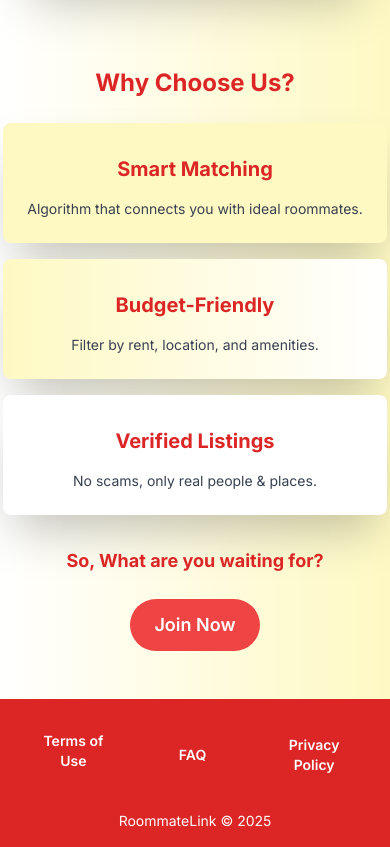
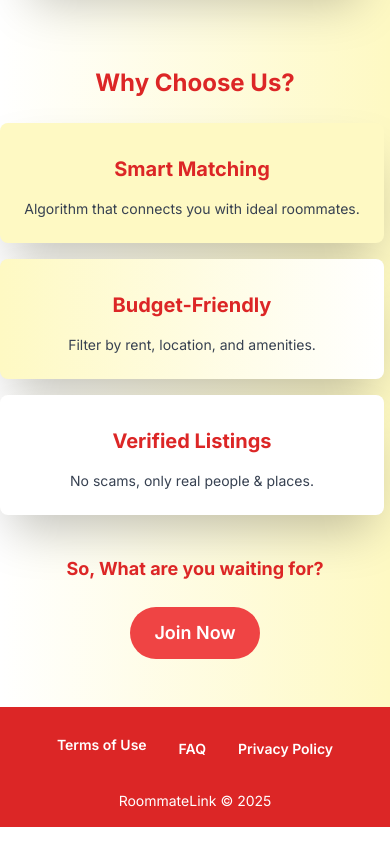
Before and after one commit to Evan-Proulx/RoommateLink-Frontend, a React (Vite) app: page / in a window 390 px wide. Shown: the part 2080-2927 px from the top of the page. Built offline with nearby package versions, Linux system fonts and the light colour scheme; no server answers; a web font is replaced by a local one.

Commit message:
Add French translation to Landing Page with language toggle support

```diff
--- a/src/Components/LandingPage/LandingPage.tsx
+++ b/src/Components/LandingPage/LandingPage.tsx
@@ -1,95 +1,195 @@
-import React, {useEffect, useState} from "react";
-import {FontAwesomeIcon} from "@fortawesome/react-fontawesome";
-import {faComments, faMagnifyingGlassPlus, faUser} from "@fortawesome/free-solid-svg-icons";
+import React, { useEffect, useState, createContext, useContext, ReactNode } from "react";
+import { FontAwesomeIcon } from "@fortawesome/react-fontawesome";
+import { faComments, faMagnifyingGlassPlus, faUser } from "@fortawesome/free-solid-svg-icons";
 import LoginPopup from "./LoginPopup.tsx";
-import {useNavigate} from "react-router-dom";
+import { useNavigate } from "react-router-dom";
+
+const translations = {
+    en: {
+        // First Section
+        langEn: "En",
+        langFr: "Fr",
+        login: "Log in",
+        mainTitle: "Roommate Link",
+        subTitle: "Find the Perfect Roommate or Place with Ease!",
+        feature1: "Easily find a like-minded roommate or the perfect place with our smart matching system. Hassle-free, fast, and tailored to your lifestyle.",
+        feature2: "Stay safe with verified listings and secure chats. Join thousands who found their ideal living situation—quick, easy, and stress-free!",
+        feature3: "Find your next home effortlessly and start living comfortably with a roommate who truly matches your vibe!",
+        // How It Works
+        howItWorksTitle: "How It Works",
+        step1Title: "Create Your Profile",
+        step1Desc: "Tell us about yourself and what you're looking for.",
+        step2Title: "Discover Matches",
+        step2Desc: "Get matched with compatible roommates or listings.",
+        step3Title: "Connect & Move In",
+        step3Desc: "Chat securely, schedule visits, and finalize your plans.",
+        imgAltCreateProfile: "How roommate link works",
+        imgAltFindRoommate: "Find roommate illustration",
+        // Why Choose Us
+        whyChooseUsTitle: "Why Choose Us?",
+        reason1Title: "Smart Matching",
+        reason1Desc: "Algorithm that connects you with ideal roommates.",
+        reason2Title: "Budget-Friendly",
+        reason2Desc: "Filter by rent, location, and amenities.",
+        reason3Title: "Verified Listings",
+        reason3Desc: "No scams, only real people & places.",
+        ctaPrompt: "So, What are you waiting for?",
+        joinNow: "Join Now",
+        // Footer
+        terms: "Terms of Use",
+        faq: "FAQ",
+        privacy: "Privacy Policy",
+        copyright: "RoommateLink © 2025",
+    },
+    fr: {
+        // First Section
+        langEn: "En",
+        langFr: "Fr",
+        login: "Connexion",
+        mainTitle: "Roommate Link",
+        subTitle: "Trouvez le Colocataire ou le Logement Idéal Facilement !",
+        feature1: "Trouvez facilement un colocataire partageant les mêmes idées ou le logement parfait grâce à notre système de correspondance intelligent. Sans tracas, rapide et adapté à votre style de vie.",
+        feature2: "Restez en sécurité avec des annonces vérifiées et des discussions sécurisées. Rejoignez des milliers de personnes qui ont trouvé leur situation de vie idéale - rapide, facile et sans stress !",
+        feature3: "Trouvez votre prochain chez-vous sans effort et commencez à vivre confortablement avec un colocataire qui correspond vraiment à votre ambiance !",
+        // How It Works
+        howItWorksTitle: "Comment Ça Marche",
+        step1Title: "Créez Votre Profil",
+        step1Desc: "Parlez-nous de vous et de ce que vous recherchez.",
+        step2Title: "Découvrez des Correspondances",
+        step2Desc: "Recevez des correspondances avec des colocataires ou des annonces compatibles.",
+        step3Title: "Connectez-vous et Emménagez",
+        step3Desc: "Discutez en toute sécurité, planifiez des visites et finalisez vos plans.",
+        imgAltCreateProfile: "Comment fonctionne roommate link",
+        imgAltFindRoommate: "Illustration trouver colocataire",
+        // Why Choose Us
+        whyChooseUsTitle: "Pourquoi Nous Choisir ?",
+        reason1Title: "Correspondance Intelligente",
+        reason1Desc: "Algorithme qui vous connecte avec les colocataires idéaux.",
+        reason2Title: "Adapté au Budget",
+        reason2Desc: "Filtrez par loyer, emplacement et commodités.",
+        reason3Title: "Annonces Vérifiées",
+        reason3Desc: "Pas d'arnaques, seulement de vraies personnes et de vrais lieux.",
+        ctaPrompt: "Alors, Qu'attendez-vous ?",
+        joinNow: "Inscrivez-vous Maintenant",
+        // Footer
+        terms: "Conditions d'Utilisation",
+        faq: "FAQ",
+        privacy: "Politique de Confidentialité",
+        copyright: "RoommateLink © 2025",
+    }
+};
+
+interface LanguageContextType {
+    language: 'en' | 'fr';
+    setLanguage: (language: 'en' | 'fr') => void;
+    translations: typeof translations['en']; // Use one language as the shape
+}
+
+const LanguageContext = createContext<LanguageContextType | undefined>(undefined);
+
+// --- 3. Create Custom Hook for easy access ---
+const useLanguage = (): LanguageContextType => {
+    const context = useContext(LanguageContext);
+    if (context === undefined) {
+        throw new Error('useLanguage must be used within a LanguageProvider (inside LandingPage)');
+    }
+    return context;
+};
+
+
+
 
 const FirstSection = () => {
-    const [isOn, setIsOn] = useState(false);
     const [isPopupOpen, setPopupOpen] = useState(false);
+    const { language, setLanguage, translations: t } = useLanguage(); // Use hook
+
     useEffect(() => {
         window.scrollTo(0, 0);
     }, []);
-    const handleOpenPopup = () => {
-        setPopupOpen(true);
-    };
 
-    const handleClosePopup = () => {
-        setPopupOpen(false);
+    const handleOpenPopup = () => setPopupOpen(true);
+    const handleClosePopup = () => setPopupOpen(false);
+
+    const handleLanguageToggle = () => {
+        setLanguage(language === 'en' ? 'fr' : 'en'); // Update context state
     };
 
     return (
         <section className="bg-gradient-to-r from-white to-yellow-100 text-center pb-10 pl-5 pr-5 md:pl-10 md:pr-10 lg:pl-20 lg:pr-20">
             <div className="flex justify-between items-center w-full py-4 px-5 md:px-10 lg:px-20">
-                {/* Language Toggle (Left Side) */}
+                {/* Language Toggle */}
                 <div className="flex items-center space-x-3">
-                    <span className="text-gray-700 font-semibold text-lg md:text-xl">En</span>
+                    <span className="text-gray-700 font-semibold text-lg md:text-xl">{t.langEn}</span>
                     <label className="relative inline-flex items-center cursor-pointer">
                         <input
                             type="checkbox"
                             className="sr-only peer"
-                            checked={isOn}
-                            onChange={() => setIsOn(!isOn)}
+                            checked={language === 'fr'} // Driven by context
+                            onChange={handleLanguageToggle} // Update context
                         />
                         <div className="w-12 md:w-14 h-6 md:h-7 bg-red-500 rounded-full peer-checked:bg-blue-400 transition-colors duration-300">
                             <div
                                 className={`absolute top-0.5 md:top-1 left-0.5 md:left-1 h-5 md:h-5 w-5 md:w-5 bg-white rounded-full transition-all duration-300 ${
-                                    isOn ? "translate-x-6 md:translate-x-7" : ""
+                                    language === 'fr' ? "translate-x-6 md:translate-x-7" : "" // Driven by context
                                 }`}
                             ></div>
                         </div>
                     </label>
-                    <span className="text-gray-700 font-semibold text-lg md:text-xl">Fr</span>
+                    <span className="text-gray-700 font-semibold text-lg md:text-xl">{t.langFr}</span>
                 </div>
 
-                {/* Account Section (Right Side) */}
+                {/* Account Section */}
                 <div className="flex items-center space-x-4 md:space-x-6" onClick={handleOpenPopup}>
                     <button className="px-3 py-1.5 md:px-4 md:py-2 bg-red-500 text-white font-semibold text-lg md:text-xl rounded-full
                         hover:bg-red-600 transition-transform duration-300 hover:scale-110"
                     >
-                        Log in
+                        {t.login} {/* Use translation */}
                     </button>
                     <LoginPopup isOpen={isPopupOpen} onClose={handleClosePopup}/>
                 </div>
             </div>
 
+            {/* Main Content */}
             <div className="flex flex-col items-center justify-center text-center mt-6 md:mt-0">
                 <h1 className="font-supermercado text-red-600 mt-[-10px] md:p-8 md:mt-[-30px] text-4xl sm:text-5xl md:text-6xl">
-                    Roommate Link
+                    {t.mainTitle}
                 </h1>
-                <h1 className="text-xl md:text-3xl font-bold text-red-600 mt-2 md:mt-[-20px] lg:text-4xl">Find the Perfect Roommate or Place with Ease!</h1>
+                <h1 className="text-xl md:text-3xl font-bold text-red-600 mt-2 md:mt-[-20px] lg:text-4xl">
+                    {t.subTitle}
+                </h1>
 
                 <div className="flex flex-col lg:flex-row items-center justify-between mt-6 md:mt-8 max-w-6xl mx-auto">
-                    {/* Image for Phone Mode (Above Text) */}
+                    {/* Image for Phone Mode */}
                     <div className="lg:hidden mb-4 p-3 md:p-5">
-                        <img src="/src/Components/LandingPage/img4.jpg" alt="Create Profile" className="mx-auto" style={{ width: '90%', maxWidth: '500px'}} />
+                        <img src="/src/Components/LandingPage/img4.jpg" alt={t.imgAltFindRoommate} className="mx-auto" style={{ width: '90%', maxWidth: '500px'}} />
                     </div>
+                    {/* Text Content */}
                     <div className="max-w-md md:max-w-2xl">
                         <div className="bg-yellow-100 p-4 rounded-lg shadow-2xl m-3 md:m-5 text-left transition-transform duration-300 hover:scale-105">
                             <div className="p-2">
                                 <p className="text-lg md:text-xl font-normal text-red-600 lg:text-1xl">
-                                    Easily find a like-minded roommate or the perfect place with our smart matching system. Hassle-free, fast, and tailored to your lifestyle.
+                                    {t.feature1}
                                 </p>
                             </div>
                         </div>
                         <div className="bg-yellow-100 p-4 rounded-lg shadow-2xl m-3 md:m-5 text-left transition-transform duration-300 hover:scale-105">
                             <div className="p-2">
                                 <p className="text-lg md:text-xl font-normal text-red-600 lg:text-1xl">
-                                    Stay safe with verified listings and secure chats. Join thousands who found their ideal living situation—quick, easy, and stress-free!
+                                    {t.feature2}
                                 </p>
                             </div>
                         </div>
                         <div className="bg-yellow-100 p-4 rounded-lg shadow-2xl m-3 md:m-5 text-left transition-transform duration-300 hover:scale-105">
                             <div className="p-2">
                                 <p className="text-lg md:text-xl font-normal text-red-600 lg:text-1xl">
-                                    Find your next home effortlessly and start living comfortably with a roommate who truly matches your vibe!
+                                    {t.feature3}
                                 </p>
                             </div>
                         </div>
                     </div>
-                    {/* Image for Normal Mode (Right Side) */}
+                    {/* Image for Normal Mode */}
                     <div className="hidden lg:block mt-4 lg:mt-0">
-                        <img src="/src/Components/LandingPage/img4.jpg" alt="Create Profile" className="mx-auto mb-4 p-3 md:p-5" style={{ width: '500px'}} />
+                        <img src="/src/Components/LandingPage/img4.jpg" alt={t.imgAltFindRoommate} className="mx-auto mb-4 p-3 md:p-5" style={{ width: '500px'}} />
                     </div>
                 </div>
             </div>
@@ -99,39 +199,42 @@ const FirstSection = () => {
 
 
 const HowItWorks = () => {
+    const { translations: t } = useLanguage(); // Use hook
+
     return (
         <section className="bg-gradient-to-r from-white to-yellow-100 text-center py-8 md:py-10 pl-5 pr-5 md:pl-0 md:pr-0 lg:pl-10 lg:pr-10">
-            <h2 className="text-2xl md:text-3xl font-bold text-red-600 mb-6 lg:text-4xl">How It Works</h2>
+            <h2 className="text-2xl md:text-3xl font-bold text-red-600 mb-6 lg:text-4xl">{t.howItWorksTitle}</h2>
             <div className="mt-4 flex flex-col lg:flex-row items-center justify-center gap-6">
-                {/* Image for Phone Mode (Above Text) */}
+                {/* Image for Phone Mode */}
                 <div className="md:hidden mb-4">
-                    <img src="/src/Components/LandingPage/img3.jpg" alt="Create Profile" className="mx-auto" style={{ width: '90%', maxWidth: '310px'  }} />
+                    <img src="/src/Components/LandingPage/img3.jpg" alt={t.imgAltCreateProfile} className="mx-auto" style={{ width: '90%', maxWidth: '310px'  }} />
                 </div>
-                {/* Image for Normal Mode (Left Side) */}
+                {/* Image for Normal Mode */}
                 <div className="hidden md:block lg:order-1">
-                    <img src="/src/Components/LandingPage/img3.jpg" alt="Create Profile" className="mx-auto mb-4" style={{ width: '310px'  }} />
+                    <img src="/src/Components/LandingPage/img3.jpg" alt={t.imgAltCreateProfile} className="mx-auto mb-4" style={{ width: '310px'  }} />
                 </div>
+                {/* Steps */}
                 <div className="flex flex-col gap-4 md:gap-6 max-w-md lg:max-w-lg lg:order-2">
                     <div className="bg-yellow-100 p-4 md:p-6 rounded-lg shadow-2xl bg-gradient-to-r from-yellow-100 to-white transition-transform duration-300 hover:scale-105">
                         <div className="flex items-left gap-2">
                             <FontAwesomeIcon icon={faUser} className="text-xl md:text-2xl text-red-600 lg:text-3xl"/>
-                            <h3 className="text-lg md:text-xl font-bold text-left text-red-600 lg:text-2xl">Create Your Profile</h3>
+                            <h3 className="text-lg md:text-xl font-bold text-left text-red-600 lg:text-2xl">{t.step1Title}</h3>
                         </div>
-                        <p className="text-gray-700 mt-2 text-sm md:text-base text-left lg:text-lg">Tell us about yourself and what you're looking for.</p>
+                        <p className="text-gray-700 mt-2 text-sm md:text-base text-left lg:text-lg">{t.step1Desc}</p>
                     </div>
                     <div className="bg-yellow-100 p-4 md:p-6 rounded-lg shadow-2xl bg-gradient-to-r from-yellow-100 to-white transition-transform duration-300 hover:scale-105">
                         <div className="flex items-left gap-2">
                             <FontAwesomeIcon icon={faMagnifyingGlassPlus} className="text-xl md:text-2xl text-red-600 lg:text-3xl"/>
-                            <h3 className="text-lg md:text-xl font-bold text-left text-red-600 lg:text-2xl">Discover Matches</h3>
+                            <h3 className="text-lg md:text-xl font-bold text-left text-red-600 lg:text-2xl">{t.step2Title}</h3>
                         </div>
-                        <p className="text-gray-700 mt-2 text-sm md:text-base text-left lg:text-lg">Get matched with compatible roommates or listings.</p>
+                        <p className="text-gray-700 mt-2 text-sm md:text-base text-left lg:text-lg">{t.step2Desc}</p>
                     </div>
                     <div className="bg-yellow-100 p-4 md:p-6 rounded-lg shadow-2xl bg-gradient-to-r from-yellow-100 to-white transition-transform duration-300 hover:scale-105">
                         <div className="flex items-left gap-2">
                             <FontAwesomeIcon icon={faComments} className="text-xl md:text-2xl text-red-600 lg:text-3xl"/>
-                            <h3 className="text-lg md:text-xl font-bold text-left text-red-600 lg:text-2xl">Connect & Move In</h3>
+                            <h3 className="text-lg md:text-xl font-bold text-left text-red-600 lg:text-2xl">{t.step3Title}</h3>
                         </div>
-                        <p className="text-gray-700 mt-2 text-sm md:text-base text-left lg:text-lg">Chat securely, schedule visits, and finalize your plans.</p>
+                        <p className="text-gray-700 mt-2 text-sm md:text-base text-left lg:text-lg">{t.step3Desc}</p>
                     </div>
                 </div>
             </div>
@@ -141,40 +244,38 @@ const HowItWorks = () => {
 
 const WhyChooseUs = () => {
     const [isPopupOpen, setPopupOpen] = useState(false);
+    const { translations: t } = useLanguage(); // Use hook
 
-    const handleOpenPopup = () => {
-        setPopupOpen(true);
-    };
-
-    const handleClosePopup = () => {
-        setPopupOpen(false);
-    };
+    const handleOpenPopup = () => setPopupOpen(true);
+    const handleClosePopup = () => setPopupOpen(false);
 
     return (
         <section className="py-12 md:py-16 text-center bg-gradient-to-r from-white to-yellow-100">
-            <h2 className="text-2xl md:text-3xl font-bold text-red-600 mb-6 lg:text-4xl">Why Choose Us?</h2>
-            <div className="mt-4 flex flex-col md:flex-row justify-center gap-4 md:gap-6 max-w-6xl mx-auto lg:gap-8">
-                <div className="bg-yellow-100 p-6 md:p-10 rounded-lg shadow-2xl w-full max-w-sm transition-transform duration-300 hover:scale-105 self-center">
-                    <h3 className="text-xl md:text-2xl p-2 font-bold text-red-600 lg:text-3xl">Smart Matching</h3>
-                    <p className="text-gray-700 mt-2 text-sm md:text-base lg:text-lg">Algorithm that connects you with ideal roommates.</p>
+            <h2 className="text-2xl md:text-3xl font-bold text-red-600 mb-6 lg:text-4xl">{t.whyChooseUsTitle}</h2>
+            {/* Reasons */}
+            <div className="mt-4 flex flex-col md:flex-row justify-center items-stretch gap-4 md:gap-6 max-w-6xl mx-auto lg:gap-8">
+                <div className="bg-yellow-100 p-6 md:p-10 rounded-lg shadow-2xl w-full max-w-sm transition-transform duration-300 hover:scale-105 flex flex-col">
+                    <h3 className="text-xl md:text-2xl p-2 font-bold text-red-600 lg:text-3xl">{t.reason1Title}</h3>
+                    <p className="text-gray-700 mt-2 text-sm md:text-base lg:text-lg flex-grow">{t.reason1Desc}</p>
                 </div>
-                <div className="bg-white p-6 md:p-10 rounded-lg shadow-2xl w-full max-w-sm bg-gradient-to-r from-yellow-100 to-white transition-transform duration-300 hover:scale-105 self-center">
-                    <h3 className="text-xl md:text-2xl p-2 font-bold text-red-600 lg:text-3xl">Budget-Friendly</h3>
-                    <p className="text-gray-700 mt-2 text-sm md:text-base lg:text-lg">Filter by rent, location, and amenities.</p>
+                <div className="bg-white p-6 md:p-10 rounded-lg shadow-2xl w-full max-w-sm bg-gradient-to-r from-yellow-100 to-white transition-transform duration-300 hover:scale-105 flex flex-col">
+                    <h3 className="text-xl md:text-2xl p-2 font-bold text-red-600 lg:text-3xl">{t.reason2Title}</h3>
+                    <p className="text-gray-700 mt-2 text-sm md:text-base lg:text-lg flex-grow">{t.reason2Desc}</p>
                 </div>
-                <div className="bg-white p-6 md:p-10 rounded-lg shadow-2xl w-full max-w-sm transition-transform duration-300 hover:scale-105 self-center">
-                    <h3 className="text-xl md:text-2xl p-2 font-bold text-red-600 lg:text-3xl">Verified Listings</h3>
-                    <p className="text-gray-700 mt-2 text-sm md:text-base lg:text-lg">No scams, only real people & places.</p>
+                <div className="bg-white p-6 md:p-10 rounded-lg shadow-2xl w-full max-w-sm transition-transform duration-300 hover:scale-105 flex flex-col">
+                    <h3 className="text-xl md:text-2xl p-2 font-bold text-red-600 lg:text-3xl">{t.reason3Title}</h3>
+                    <p className="text-gray-700 mt-2 text-sm md:text-base lg:text-lg flex-grow">{t.reason3Desc}</p>
                 </div>
             </div>
 
-            <div className="flex flex-col items-center justify-center text-center space-y-4 mt-6 md:mt-8">
-                <h2 className="text-lg md:text-xl px-4 py-2 font-bold text-red-600 lg:text-2xl">So, What are you waiting for?</h2>
+            {/* Call to Action */}
+            <div className="flex flex-col items-center justify-center text-center space-y-4 mt-8 md:mt-10">
+                <h2 className="text-lg md:text-xl px-4 py-2 font-bold text-red-600 lg:text-2xl">{t.ctaPrompt}</h2>
                 <div onClick={handleOpenPopup}>
                     <button className="px-6 py-3 bg-red-500 text-white font-semibold text-lg md:text-xl rounded-full
                         hover:bg-red-600 transition-transform duration-300 hover:scale-110 lg:px-8 lg:py-4 lg:text-2xl"
                     >
-                        Join Now
+                        {t.joinNow}
                     </button>
                     <LoginPopup isOpen={isPopupOpen} onClose={handleClosePopup}/>
                 </div>
@@ -183,36 +284,58 @@ const WhyChooseUs = () => {
     );
 };
 
+
+
 const LandingPage = () => {
     const navigate = useNavigate();
+    const [language, setLanguage] = useState<'en' | 'fr'>('en'); // State lives here
+
+    // Memoize context value to prevent unnecessary re-renders of consumers
+    // if LandingPage re-renders for other reasons.
+    const contextValue = React.useMemo(() => ({
+        language,
+        setLanguage,
+        translations: translations[language] // Provide only the translations for the current language
+    }), [language]);
+
+    // Get translations for the footer directly from the state
+    const t = translations[language];
 
     return (
+        <LanguageContext.Provider value={contextValue}> {/* Provide context */}
             <div>
-            <FirstSection/>
-            <HowItWorks/>
-            <WhyChooseUs/>
+                <FirstSection />
+                <HowItWorks />
+                <WhyChooseUs />
+
+                {/* Footer */}
                 <footer className="text-center py-4 md:py-6 bg-red-600 text-white">
-                <div className="mb-4 md:mb-5 flex flex-row md:flex-row justify-center items-center space-y-2 md:space-y-0 md:space-x-8 lg:space-x-16">
-                    <button className="px-8 py-3 text-sm text-white font-semibold transition-transform duration-300 hover:scale-110 lg:px-12 lg:py-4 lg:text-lg"
+                    <div className="mb-4 md:mb-5 flex flex-row sm:flex-row justify-center items-center space-y-2 sm:space-y-0 sm:space-x-8 lg:space-x-16">
+                        <button
+                            className="px-4 py-2 sm:px-8 sm:py-3 text-sm text-white font-semibold transition-transform duration-300 hover:scale-110 lg:px-12 lg:py-4 lg:text-lg"
                             onClick={() => navigate('/termsOfUse')}
                         >
-                        Terms of Use
+                            {t.terms}
                         </button>
                         <button
                             onClick={() => navigate('/faq')}
-                        className="px-8 py-3 text-sm text-white font-semibold transition-transform duration-300 hover:scale-110 lg:px-12 lg:py-4 lg:text-lg"
+                            className="px-4 py-2 sm:px-8 sm:py-3 text-sm text-white font-semibold transition-transform duration-300 hover:scale-110 lg:px-12 lg:py-4 lg:text-lg"
                         >
-                        FAQ
+                            {t.faq}
                         </button>
-                    <button className="px-8 py-3 text-sm text-white font-semibold transition-transform duration-300 hover:scale-110 lg:px-12 lg:py-4 lg:text-lg"
+                        <button
+                            className="px-4 py-2 sm:px-8 sm:py-3 text-sm text-white font-semibold transition-transform duration-300 hover:scale-110 lg:px-12 lg:py-4 lg:text-lg"
                             onClick={() => navigate('/privacyPolicy')}
                         >
-                        Privacy Policy
+                            {t.privacy}
                         </button>
                     </div>
-                <p className="pt-2 text-sm md:text-base lg:text-lg">RoommateLink &copy; 2025</p>
+                    <p className="pt-2 text-sm md:text-base lg:text-lg">
+                        {t.copyright}
+                    </p>
                 </footer>
             </div>
+        </LanguageContext.Provider>
     );
 };
 
```
Lines whose indentation alone changed are shown as unchanged.
